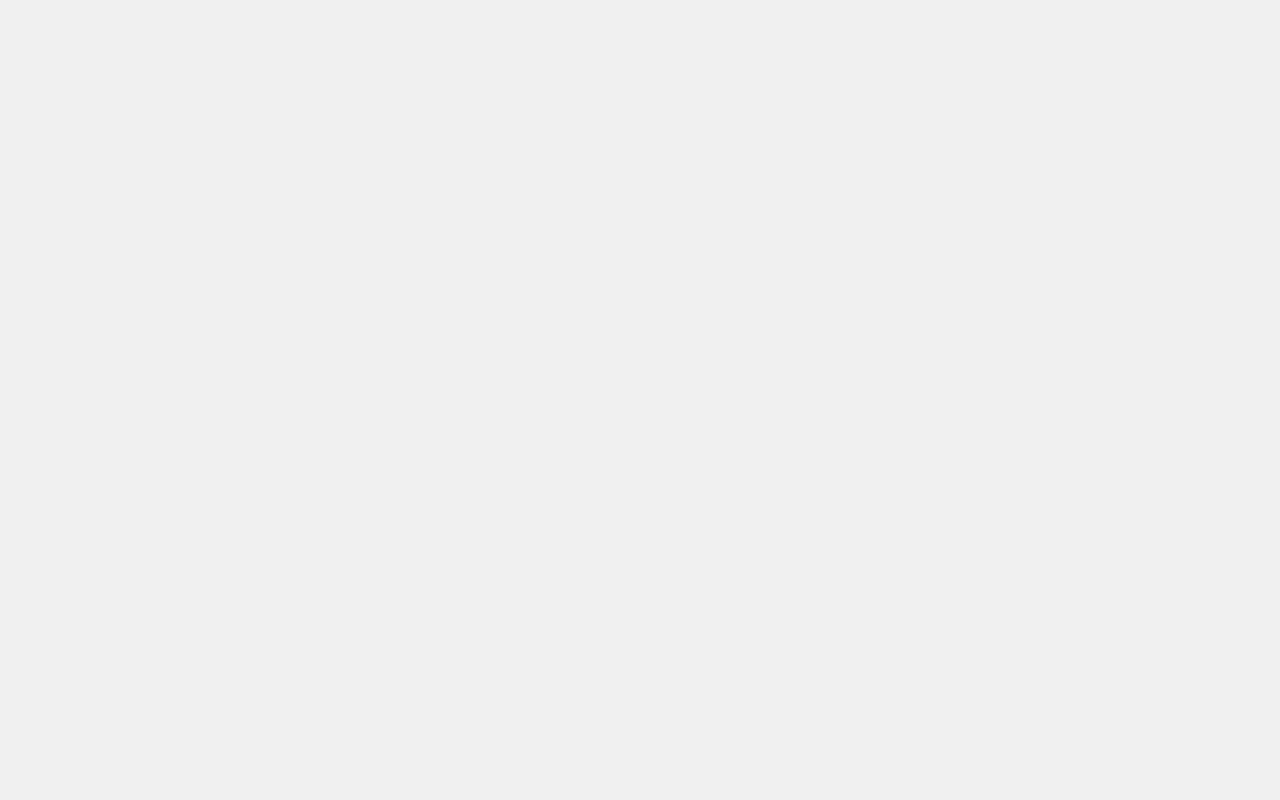
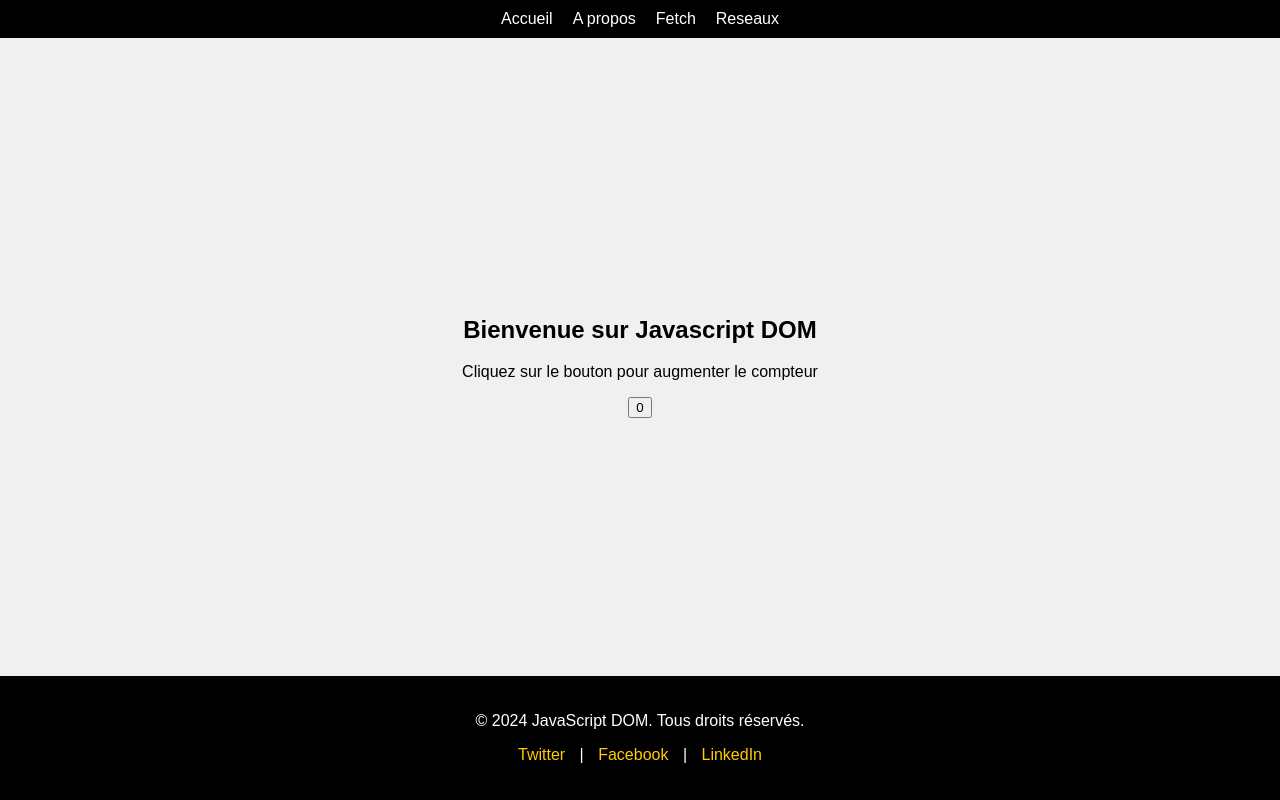
Before and after one commit to NicoSelomin/js-dom-pratice, a plain HTML site: page index.html in a window 1280 px wide. Drawn offline with Linux system fonts and the light colour scheme.

Commit message:
index updated, mainjs essential functions created

```diff
--- a/main.js
+++ b/main.js
@@ -0,0 +1,154 @@
+function createAndStyleElement(tag, className, content = "") {
+  const element = document.createElement(tag);
+  if (className) element.className = className;
+  if (content) element.innerHTML = content;
+
+  return element;
+}
+
+function setupCounter(element) {
+  let counter = 0;
+  const setCounter = (count) => {
+    counter = count;
+    element.innerHTML = `<button>${count}</button>`;
+  };
+  element.addEventListener("click", () => setCounter(counter + 1));
+  setCounter(0);
+}
+
+function createPage() {
+  const app = document.getElementById("app");
+  const nav = document.createElement("nav");
+  const homeLink = createAndStyleElement("a", "", "Accueil");
+  const aboutLink = createAndStyleElement("a", "", "A propos");
+  const fetchDataLink = createAndStyleElement("a", "", "Fetch");
+  const networksLink = createAndStyleElement("a", "", "Reseaux");
+
+  nav.appendChild(homeLink);
+  nav.appendChild(aboutLink);
+  nav.appendChild(fetchDataLink);
+  nav.appendChild(networksLink);
+
+  const subMenu = createAndStyleElement(
+    "div",
+    "sub-menu",
+    `
+    <p>
+      <a href="https://twitter.com" target="_blank">Twitter</a> |
+      <a href="https://facebook.com" target="_blank">Facebook</a> |
+      <a href="https://linkedin.com" target="_blank">LinkedIn</a>
+    </p>
+    `
+  );
+
+  nav.appendChild(subMenu);
+
+  const mainContent = createAndStyleElement("div", "main-content");
+  const homeSection = createAndStyleElement(
+    "div",
+    "section active",
+    `
+      <h2> Bienvenue sur Javascript DOM </h2>
+      <p> Cliquez sur le bouton pour augmenter le compteur  </p>
+      <div id="counter" class="counter"></div>
+    `
+  );
+  const aboutSection = createAndStyleElement(
+    "div",
+    "section",
+    `Cette page a été créé avec JavaScript.`
+  );
+  const dataSection = createAndStyleElement("div", "section data-container");
+
+  mainContent.appendChild(homeSection);
+  mainContent.appendChild(aboutSection);
+  mainContent.appendChild(dataSection);
+
+  const footer = createAndStyleElement(
+    "footer",
+    "",
+    `
+    <p>&copy; 2024 JavaScript DOM. Tous droits réservés.</p>
+    <p>
+      <a href="https://twitter.com" target="_blank">Twitter</a> |
+      <a href="https://facebook.com" target="_blank">Facebook</a> |
+      <a href="https://linkedin.com" target="_blank">LinkedIn</a>
+    </p>
+  `
+  );
+
+  app.appendChild(nav);
+  app.appendChild(mainContent);
+  app.appendChild(footer);
+
+  homeLink.addEventListener("click", () => {
+    showSection(homeSection);
+    closeSubMenu();
+  });
+
+  aboutLink.addEventListener("click", () => {
+    showSection(aboutSection);
+    closeSubMenu();
+  });
+
+  fetchDataLink.addEventListener("click", () => {
+    showSection(dataSection);
+    fetchData();
+    closeSubMenu();
+  });
+
+  networksLink.addEventListener("click", (event) => {
+    event.stopPropagation();
+    subMenu.classList.toggle("active");
+  });
+
+  document.addEventListener("click", (event) => {
+    if (!nav.contains(event.target)) {
+      subMenu.classList.remove("active");
+    }
+  });
+
+  function closeSubMenu() {
+    const subMenu = document.querySelector(".sub-menu");
+    if (subMenu.classList.contains("active")) {
+      subMenu.classList.remove("active");
+    }
+  }
+
+  const counterElement = document.getElementById("counter");
+  setupCounter(counterElement);
+}
+
+function showSection(section) {
+  document
+    .querySelectorAll(".section")
+    .forEach((sec) => sec.classList.remove("active"));
+  section.classList.add("active");
+}
+
+async function fetchData() {
+  const dataContainer = document.querySelector(".data-container");
+  dataContainer.innerHTML = "";
+  const loadingElement = createAndStyleElement("div", "loading", "Loading...");
+  dataContainer.appendChild(loadingElement);
+
+  try {
+    const response = await fetch("https://jsonplaceholder.typicode.com/posts");
+    const data = await response.json();
+    setTimeout(() => {
+      dataContainer.removeChild(loadingElement);
+      data.slice(0, 5).forEach((item) => {
+        const dataTitle = createAndStyleElement("h2", "", item.title);
+        const dataBody = createAndStyleElement("p", "", item.body);
+
+        dataContainer.appendChild(dataTitle);
+        dataContainer.appendChild(dataBody);
+      });
+    }, 1000);
+  } catch (error) {
+    dataContainer.removeChild(loadingElement);
+    dataContainer.textContent = "Failed to fetch data";
+  }
+}
+
+createPage();
```
Also changed, not shown: index.html (line endings or trailing spaces).
